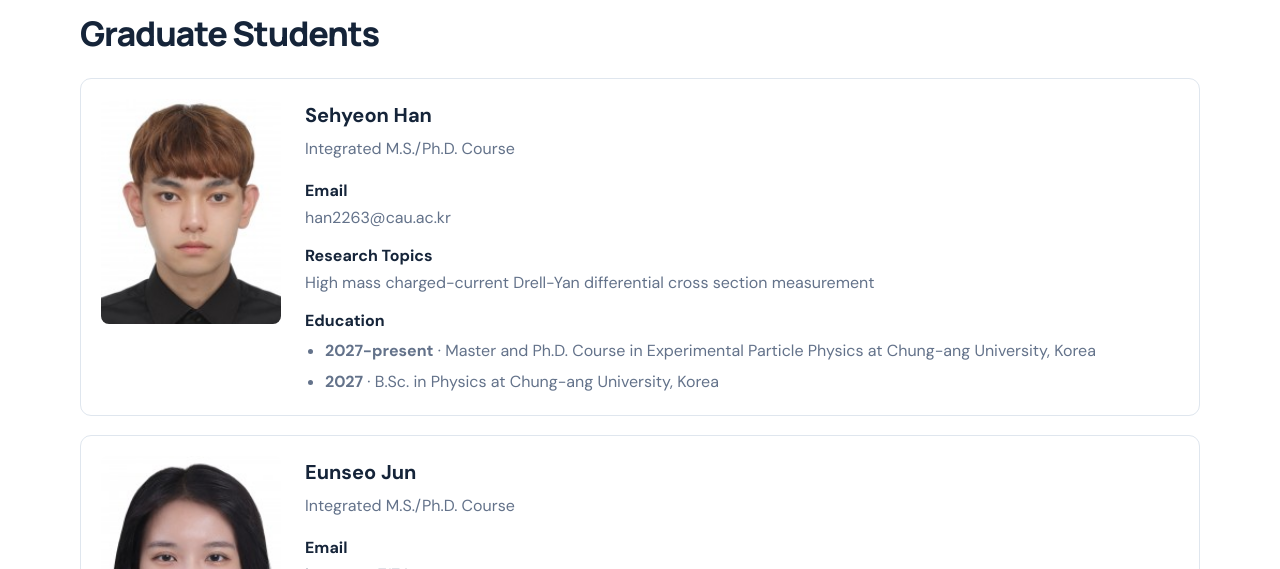
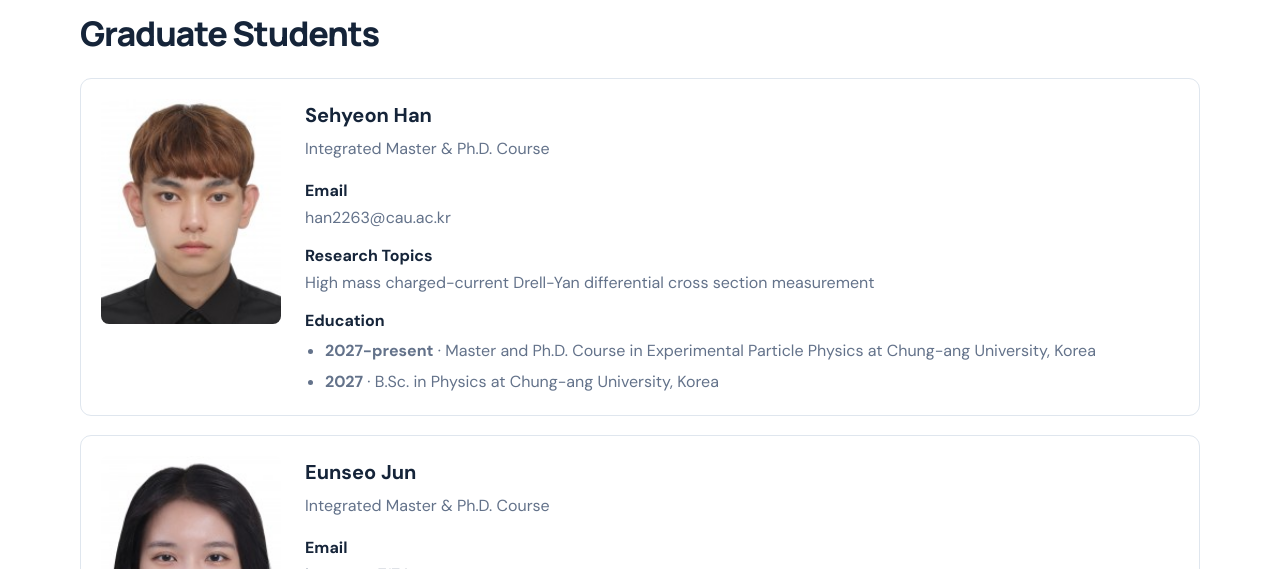
Before and after one commit to cau-hecl/cau-hecl.github.io, a plain HTML site: page people.html in a window 1280 px wide. Shown: the part 1660-2229 px from the top of the page. Drawn offline with Linux system fonts and the light colour scheme.

Commit message:
Add files via upload

```diff
--- a/people.html
+++ b/people.html
@@ -108,7 +108,7 @@
                             <img class="avatar" src="images/SehyeonHan.jpg" alt="" />
                             <div class="body">
                                 <h3>Sehyeon Han</h3>
-                                <p>Integrated M.S./Ph.D. Course</p>
+                                <p>Integrated Master & Ph.D. Course</p>
                                 <dl class="person-details">
                                     <dt>Email</dt>
                                     <dd>han2263@cau.ac.kr</dd>
@@ -128,7 +128,7 @@
                             <img class="avatar" src="images/EunseoJun.jpg" alt="" />
                             <div class="body">
                                 <h3>Eunseo Jun</h3>
-                                <p>Integrated M.S./Ph.D. Course</p>
+                                <p>Integrated Master & Ph.D. Course</p>
                                 <dl class="person-details">
                                     <dt>Email</dt>
                                     <dd>juneunsss7174@naver.com</dd>
```
